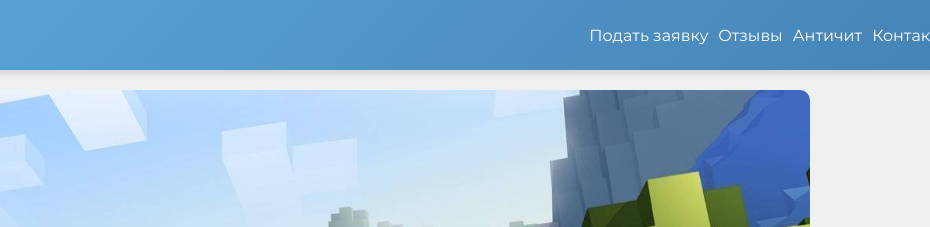
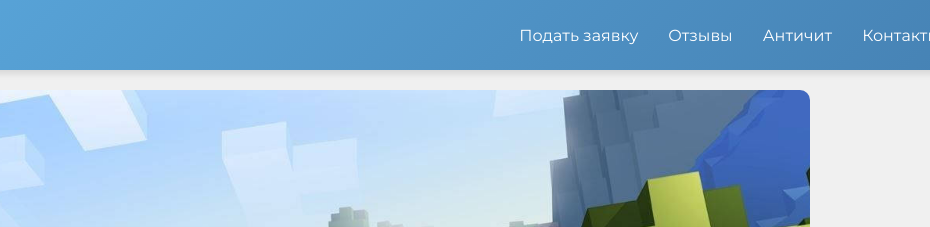
Before and after one commit to kristoferUA/rune-world-main.github.io, a plain HTML site: page index.html in a window 1280 px wide. Shown: the top 227 px of the page, 350-1280 px from the left. Drawn offline with Linux system fonts and the light colour scheme.

Commit message:
Update style.css

```diff
--- a/style.css
+++ b/style.css
@@ -40,6 +40,7 @@ body {
     box-shadow: 0 4px 6px rgba(0, 0, 0, 0.1);
     z-index: 1000;
     transition: all 0.3s ease;
+    flex-wrap: wrap; /* Allow wrapping for better responsiveness */
 }
 
 .header:hover {
@@ -54,8 +55,8 @@ body {
 
 .header nav {
     display: flex;
-    flex-wrap: wrap;
     gap: 10px;
+    flex-wrap: wrap; /* Ensure nav items wrap if they overflow */
 }
 
 .header nav a {
@@ -63,6 +64,7 @@ body {
     text-decoration: none;
     font-size: 16px;
     transition: color 0.3s ease, transform 0.2s ease;
+    padding: 5px 10px; /* Adjust padding for better spacing */
 }
 
 .header nav a:hover {
```
